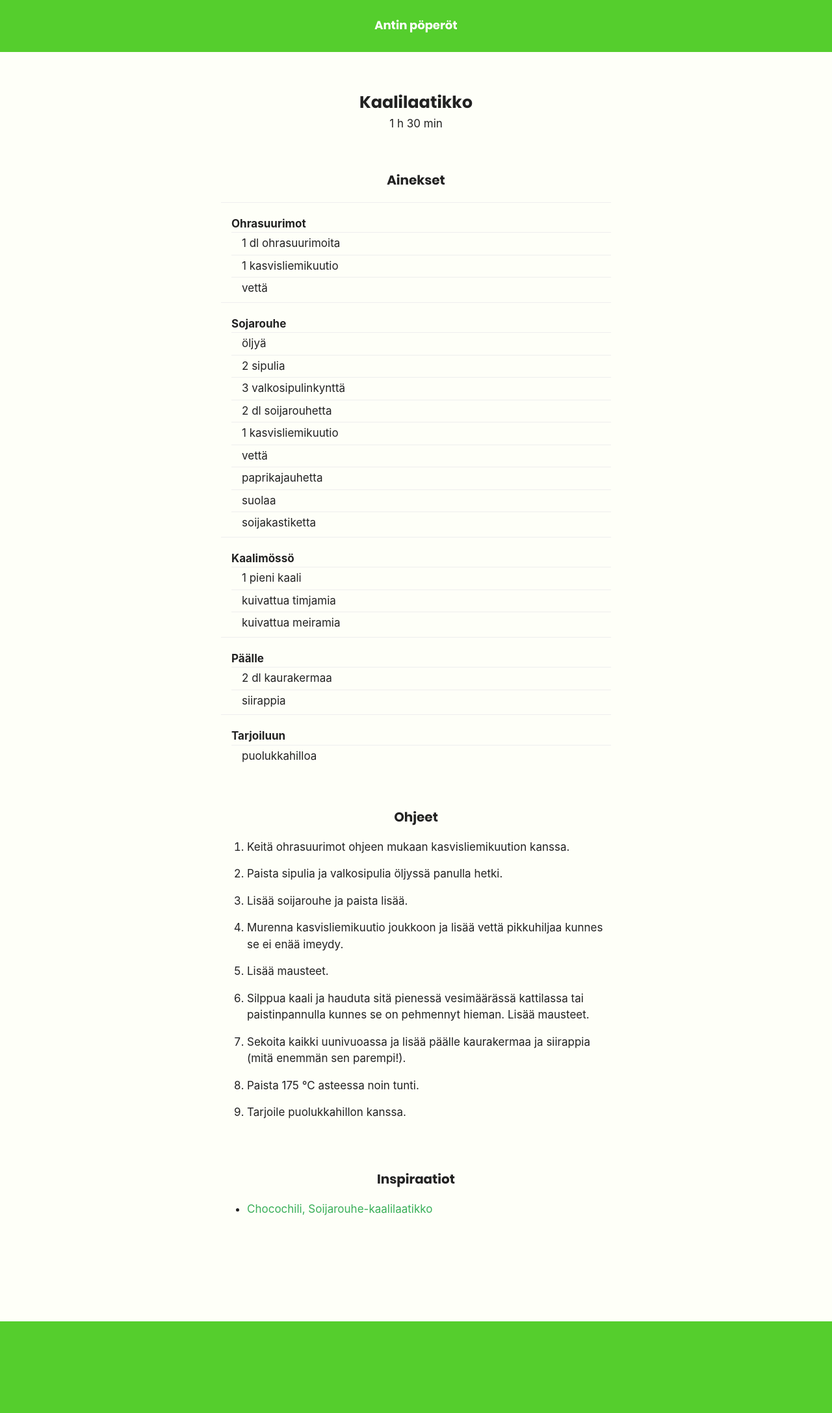
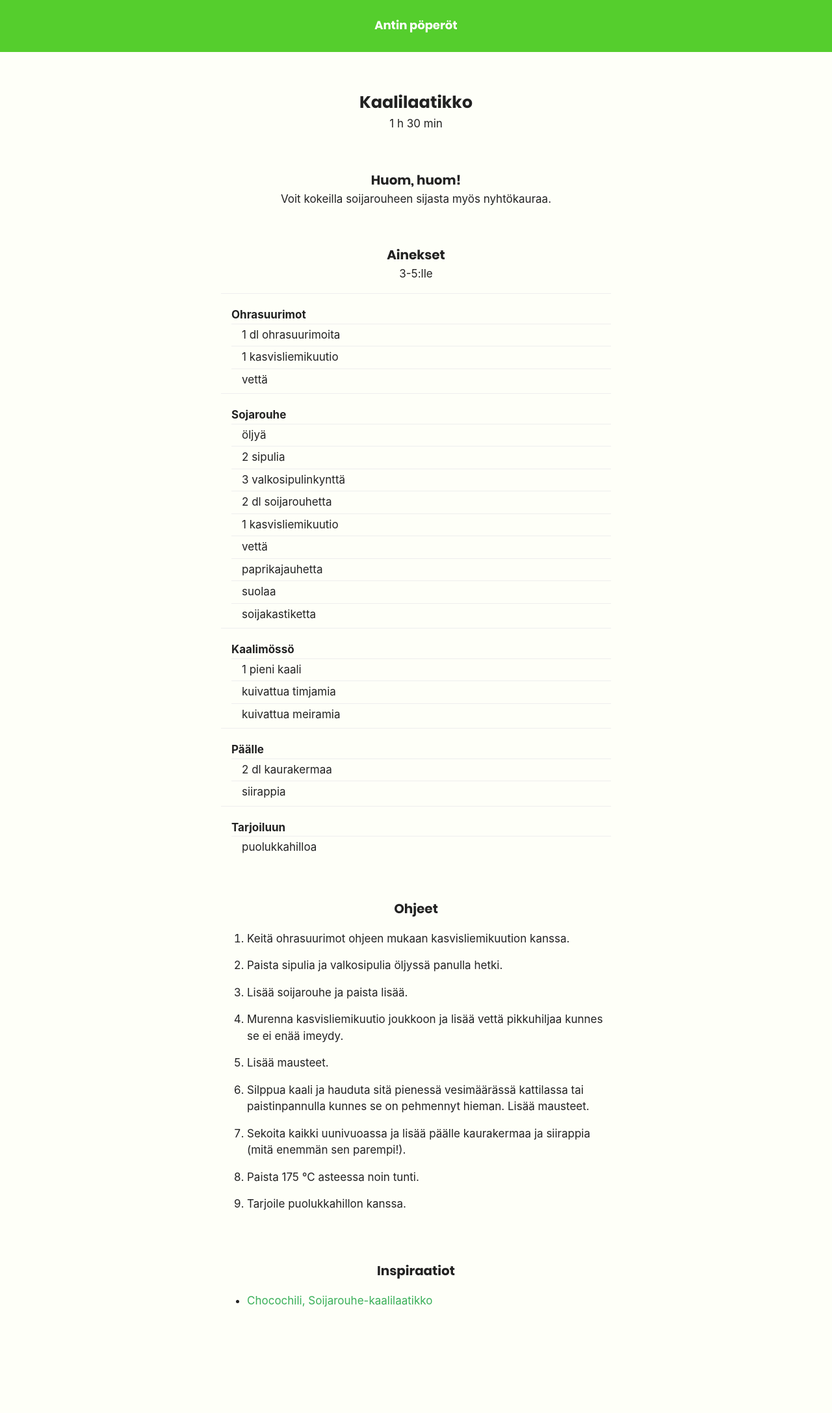
Before and after one commit to Randati/recipes, a Jekyll site: the page built from _recipes/kaalilaatikko.md, in a window 1280 px wide. Shown: the whole page at 65% size. Built offline with Jekyll 4.4.1, drawn with Linux system fonts in a browser that asks for light colours; before the commit the page ends 2033 px from its top, so only the background shows below that.

Commit message:
Update kaalilaatikko

```diff
--- a/_includes/recipe.css
+++ b/_includes/recipe.css
@@ -7,6 +7,7 @@
 	margin: 60px 0;
 }
 
+.recipe-notice,
 .recipe-ingredients,
 .recipe-directions {
 	margin: 60px 0;
@@ -36,6 +37,7 @@
 .recipe-directions li {
 	padding-bottom: 16px;
 }
+.recipe-notice,
 .recipe-serves {
 	text-align: center;
 }
--- a/_layouts/recipe.html
+++ b/_layouts/recipe.html
@@ -9,7 +9,7 @@ layout: default
   </header>
 
   {%- if page.notice -%}
-    <div class="recipe-notices">
+    <div class="recipe-notice">
       <h3>Huom, huom!</h3>
       <p>{{ page.notice | escape }}</p>
     </div>
--- a/_recipes/kaalilaatikko.md
+++ b/_recipes/kaalilaatikko.md
@@ -5,7 +5,7 @@ title: "Kaalilaatikko"
 tags:
   - pääruoka
 time: 1 h 30 min
-serves:
+serves: 3-5:lle
 
 ingredients:
   "Ohrasuurimot":
@@ -47,4 +47,7 @@ sources:
   - name: Chocochili, Soijarouhe-kaalilaatikko
     url: https://chocochili.net/2014/11/soijarouhe-kaalilaatikko/
 
+notice: >
+  Voit kokeilla soijarouheen sijasta myös nyhtökauraa.
+
 ---
```
